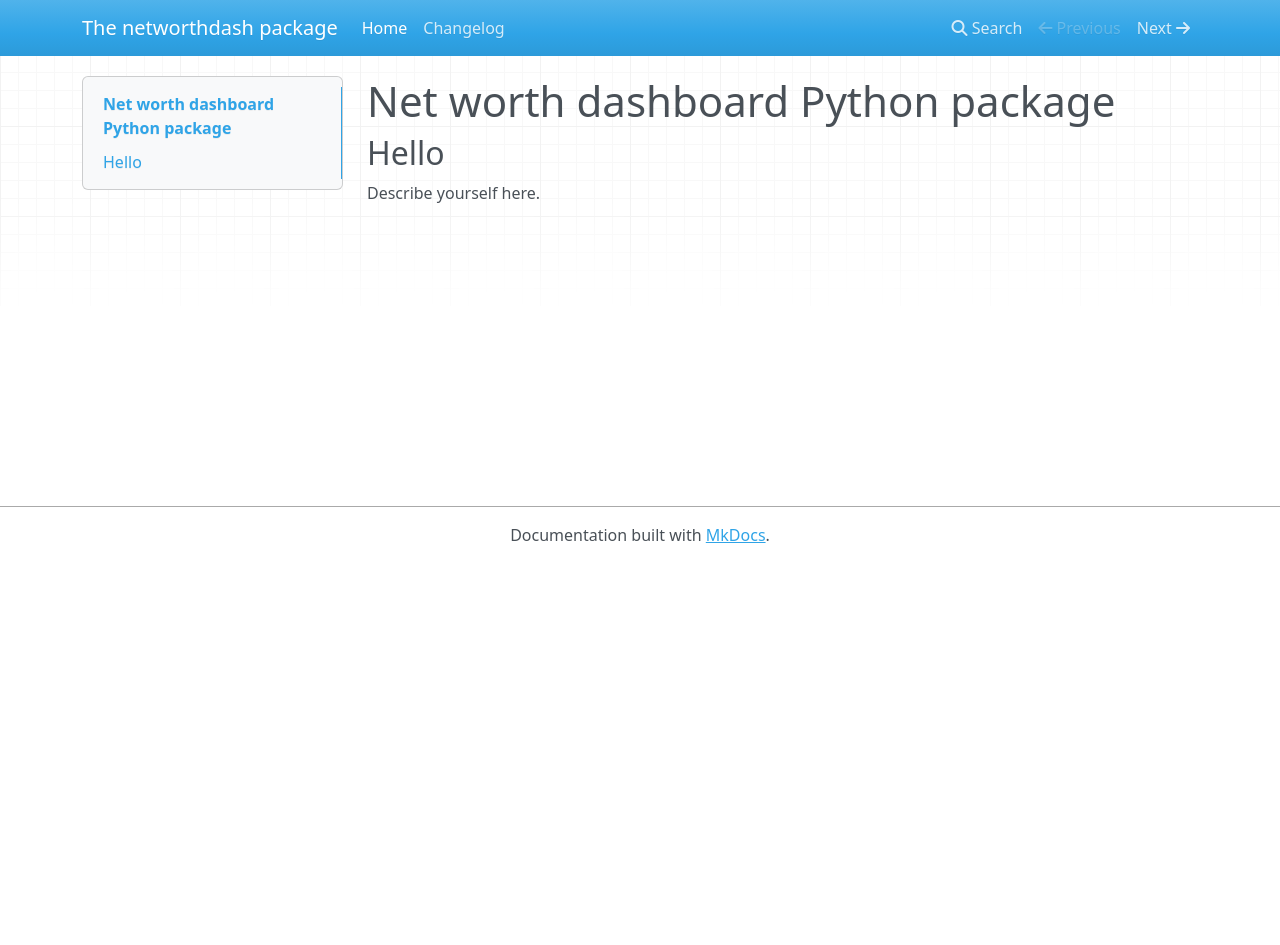
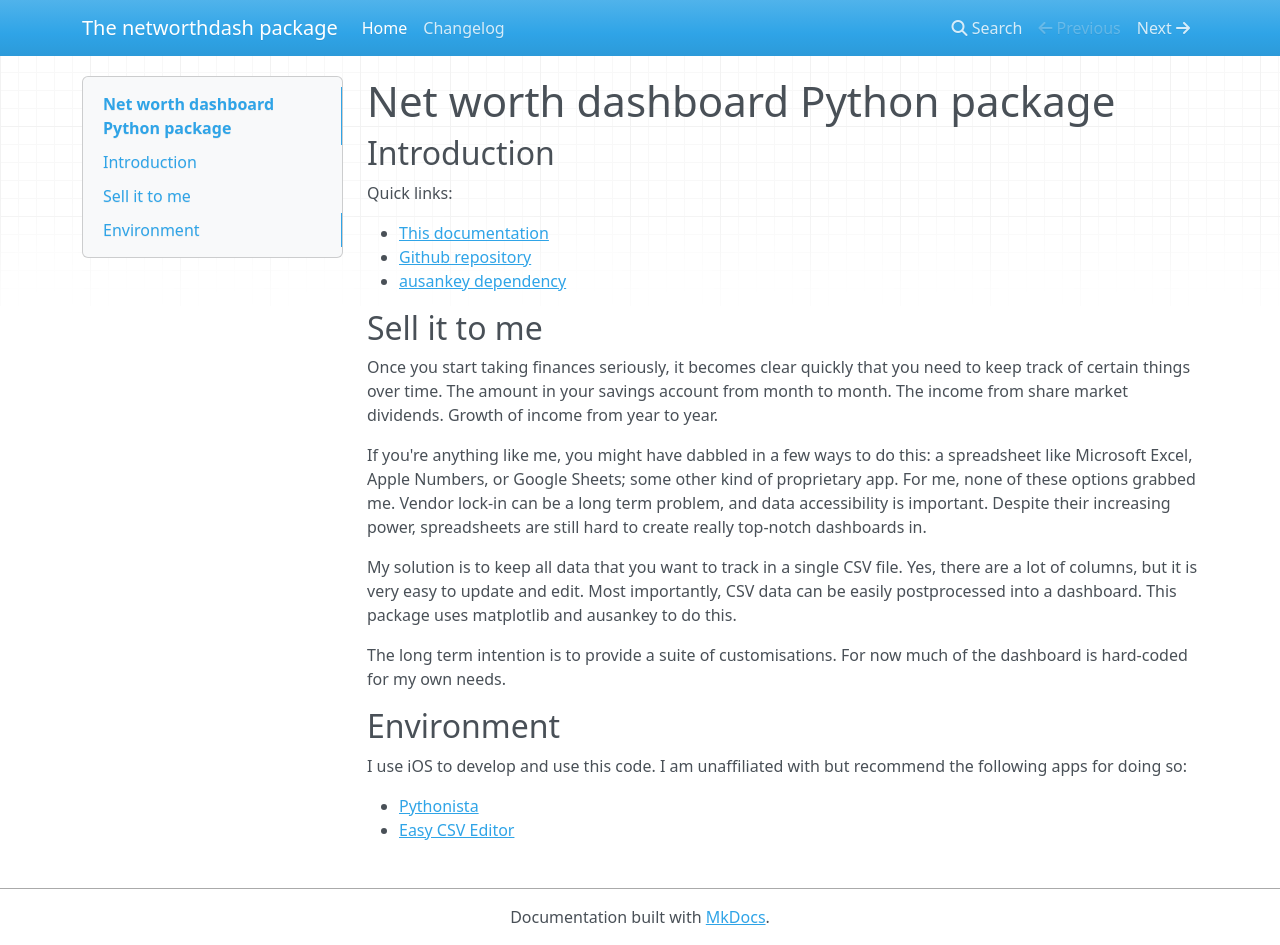
Before and after one commit to wspr/networthdash, an MkDocs documentation site: the page built from docs/index.md, in a window 1280 px wide and 945 px high. Built offline with MkDocs 1.6.1, drawn with Linux system fonts in a browser that asks for light colours; nearby versions of some CDN libraries.

Commit message:
start doc page

```diff
--- a/docs/index.md
+++ b/docs/index.md
@@ -1,5 +1,26 @@
 # Net worth dashboard Python package
 
-## Hello
+## Introduction
 
-Describe yourself here.
+Quick links:
+
+* [This documentation](https://wspr.io/networthdash/)
+* [Github repository](https://github.com/wspr/networthdash)
+* [ausankey dependency](https://aumag.github.io/ausankey/)
+
+## Sell it to me
+
+Once you start taking finances seriously, it becomes clear quickly that you need to keep track of certain things over time. The amount in your savings account from month to month. The income from share market dividends. Growth of income from year to year.
+
+If you're anything like me, you might have dabbled in a few ways to do this: a spreadsheet like Microsoft Excel, Apple Numbers, or Google Sheets; some other kind of proprietary app. For me, none of these options grabbed me. Vendor lock-in can be a long term problem, and data accessibility is important. Despite their increasing power, spreadsheets are still hard to create really top-notch dashboards in.
+
+My solution is to keep all data that you want to track in a single CSV file. Yes, there are a lot of columns, but it is very easy to update and edit. Most importantly, CSV data can be easily postprocessed into a dashboard. This package uses matplotlib and ausankey to do this.
+
+The long term intention is to provide a suite of customisations. For now much of the dashboard is hard-coded for my own needs.
+
+## Environment
+
+I use iOS to develop and use this code. I am unaffiliated with but recommend the following apps for doing so:
+
+* [Pythonista](http://omz-software.com/pythonista/)
+* [Easy CSV Editor](https://vdt-labs.com/easy-csv-editor/)
--- a/pyproject.toml
+++ b/pyproject.toml
@@ -49,7 +49,7 @@ classifiers = [
 
 [project.urls]
 Homepage = "https://github.com/wspr/networthdash"
-Documentation = "https://wspr.github.io/networthdash/"
+Documentation = "https://wspr.io/networthdash/"
 Repository = "https://github.com/wspr/networthdash.git"
 Issues = "https://github.com/wspr/networthdash/issues"
 Changelog = "https://github.com/wspr/networthdash/blob/master/CHANGELOG.md"
```
Also changed, not shown: README.md (+7 -2 lines).
